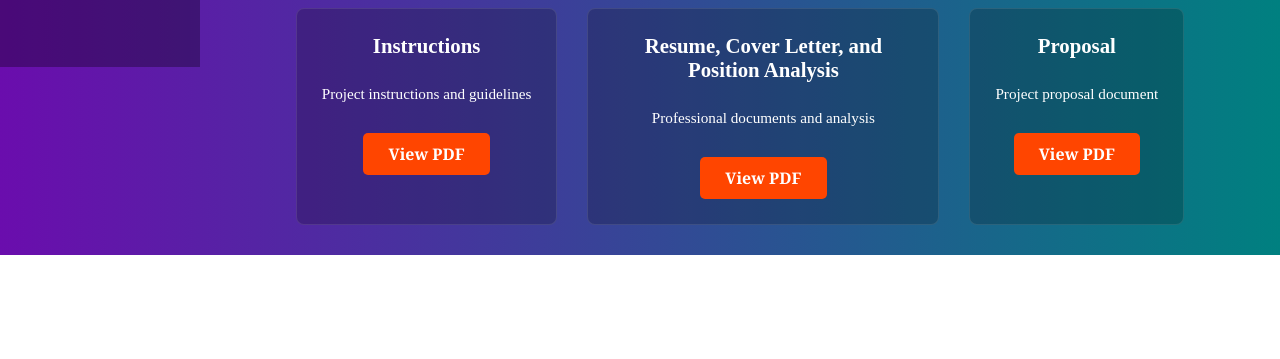
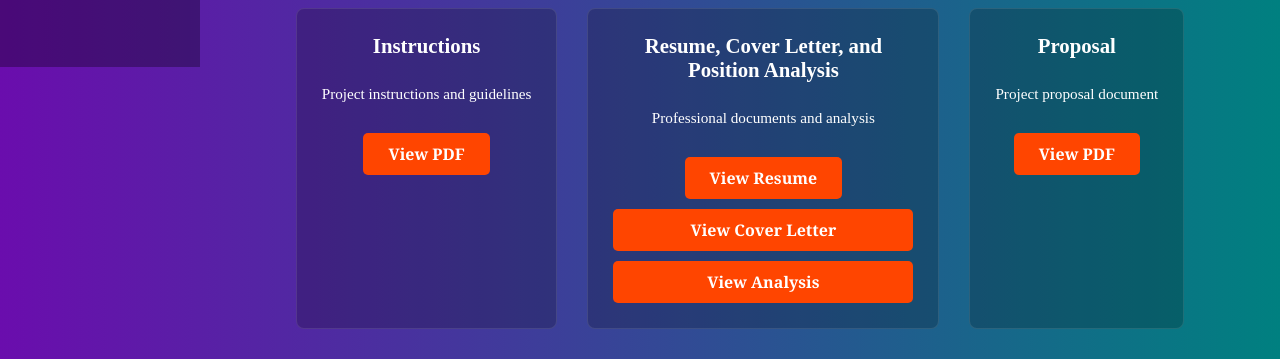
Before and after one commit to JessieLYeung/Portfolio, a plain HTML site: page projects.html in a window 1280 px wide. Shown: the part 733-1092 px from the top of the page. Before the commit the page ends 988 px from the top, so only its background shows below. Drawn offline with Linux system fonts and the light colour scheme.

Commit message:
Link ENC3241 PDF files to correct project boxes

```diff
--- a/projects.html
+++ b/projects.html
@@ -51,17 +51,19 @@
                 <div class="pdf-project-box">
                     <h4>Instructions</h4>
                     <p style="font-size: 0.95em; margin: 15px 0;">Project instructions and guidelines</p>
-                    <a href="#" class="pdf-button">View PDF</a>
+                    <a href="pdfs/Project #1 Instructions.pdf" class="pdf-button" target="_blank">View PDF</a>
                 </div>
                 <div class="pdf-project-box">
                     <h4>Resume, Cover Letter, and Position Analysis</h4>
                     <p style="font-size: 0.95em; margin: 15px 0;">Professional documents and analysis</p>
-                    <a href="#" class="pdf-button">View PDF</a>
+                    <a href="pdfs/YeungJ_CSResume (2).pdf" class="pdf-button" target="_blank">View Resume</a>
+                    <a href="pdfs/Cover Letter.pdf" class="pdf-button" target="_blank" style="display: block; margin-top: 10px;">View Cover Letter</a>
+                    <a href="pdfs/Position Analysis.pdf" class="pdf-button" target="_blank" style="display: block; margin-top: 10px;">View Analysis</a>
                 </div>
                 <div class="pdf-project-box">
                     <h4>Proposal</h4>
                     <p style="font-size: 0.95em; margin: 15px 0;">Project proposal document</p>
-                    <a href="#" class="pdf-button">View PDF</a>
+                    <a href="pdfs/Proposal Draft.pdf" class="pdf-button" target="_blank">View PDF</a>
                 </div>
             </div>
         </div>
```
Also changed, not shown: 5 other files.
